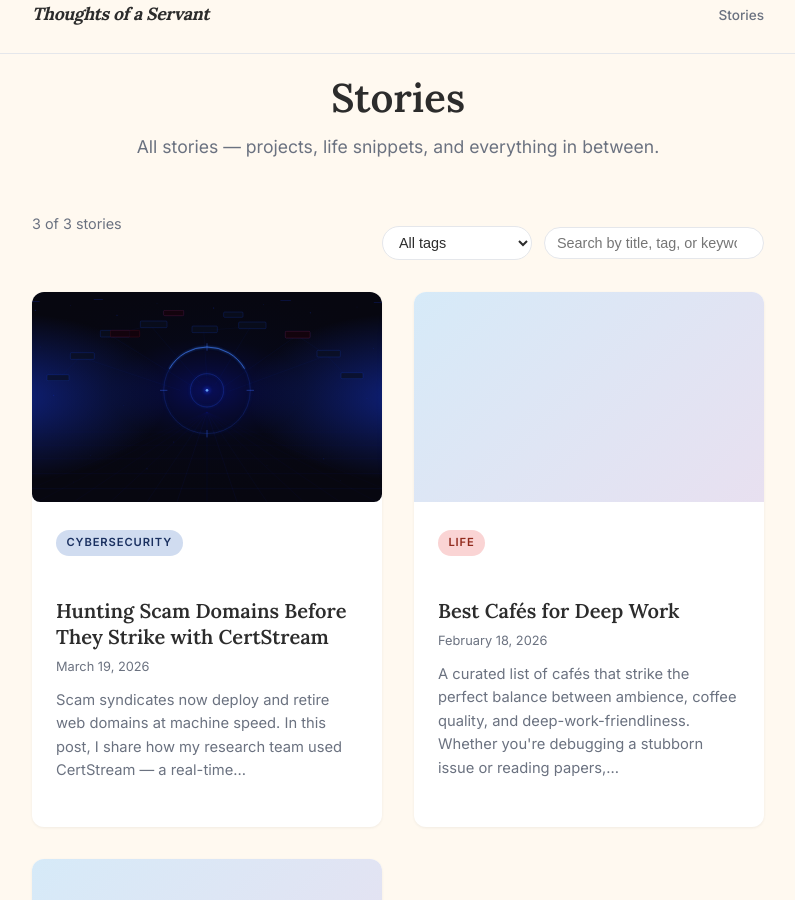
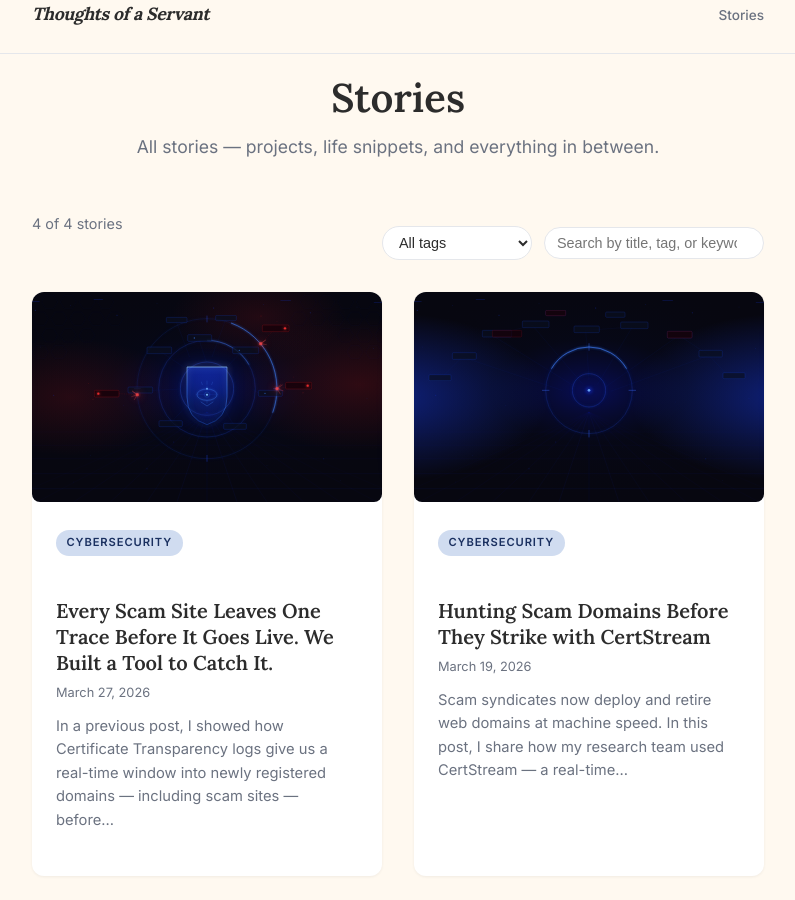
Before and after one commit to choonyongchan/thoughtsofaservant, a Jekyll site: the page built from stories.html, in a window 1280 px wide and 900 px high. Shown: the whole window, without its empty margins (242-1037 px from the left). Built offline with Jekyll 4.4.1, drawn with Linux system fonts in a browser that asks for light colours; some of the changed lines change nothing that is shown.

Commit message:
New Story on BrandSentinel

```diff
--- a/_posts/2026-03-19-hunting-scam-domains-before-they-strike-with-certstream.md
+++ b/_posts/2026-03-19-hunting-scam-domains-before-they-strike-with-certstream.md
@@ -13,6 +13,12 @@ Here's something that genuinely surprised me: modern scam operations are run lik
 They have CI/CD pipelines. They spin up cloud infrastructure on demand. They automate the deployment of thousands of scam websites, run them briefly, then tear them down before anyone can respond. Research by [Group-IB](https://www.group-ib.com/media-center/press-releases/classiscam-2023/) shows that organised scam syndicates have adopted the same DevOps practices your favourite tech companies use — except they're using it to steal from people. Their investigation into *Classiscam*, a scam-as-a-service operation, found 38,000 members organised across Telegram groups with defined roles, using bots to spin up fake phishing pages on demand — a supply chain for fraud that earned an estimated $64.5 million across 251 brands in 79 countries.
 
 That realisation changed how I think about cybersecurity. And it led my team to build something small, clever, and — I think — genuinely useful.
+
+---
+
+A note on where this work comes from. During my internship with the Asia-Pacific Digital Risk Protection team at a global cybersecurity company, I had the chance to observe how professional analysts actually hunt threats: the feeds they rely on, the signals they trust, and the exhausting manual workload that accumulates when the tooling can't keep up. CertStream was already on the team's radar. What you're reading is my attempt to understand it properly — to pull it apart, follow it back to its roots in Certificate Transparency, and make a clear case for why every practitioner doing this work should have it in their toolkit. Whatever is useful in this post, I owe to the analysts who showed me what the work actually looks like on the ground.
+
+---
 
 ## The Problem with Playing Defence
 
--- /dev/null
+++ b/_posts/2026-03-27-brandsentinel-a-live-feed-of-malicious-domains-before-the-first-victim-is-claimed.md
@@ -0,0 +1,111 @@
+---
+title: "Every Scam Site Leaves One Trace Before It Goes Live. We Built a Tool to Catch It."
+subtitle: "Introducing BrandSentinel: how we automated 95% of a Digital Risk Protection analyst's workload — and what we learned doing it"
+date: 2026-03-27
+category: Cybersecurity
+abstract: "In a previous post, I showed how Certificate Transparency logs give us a real-time window into newly registered domains — including scam sites — before they go live. But surfacing suspicious domains is only half the battle. In this post, I introduce BrandSentinel: an open-source pipeline that automatically classifies those domains using an ensemble of heuristics, eliminating the majority of manual analyst work and catching threats before the first victim is claimed."
+cover: /assets/images/covers/brandsentinel-cover.svg
+comments: true
+---
+
+When we pointed CertStream at two Singapore banks, it surfaced over three hundred suspicious domains in a single week. No human team could triage that volume before the threats became active. So we built a machine to do it — one that classifies domains in real time, flags the dangerous ones before the first victim ever loads the page, and hands analysts a curated shortlist instead of a firehose. This is the story of how that tool came to be, what it took to build it, and what it taught us about defending brands at machine speed.
+
+---
+
+Before I get into the technical details, I want to take a moment to acknowledge the people who made this work possible.
+
+During my internship, I had the privilege of learning from the Asia-Pacific Digital Risk Protection team at a leading cybersecurity company. They showed me what it really looks like to defend a brand in the wild — the volume, the pace, the judgment calls analysts make under pressure, and the genuine satisfaction of taking down a scam site before it harms someone. This project is built on everything they taught me, and I dedicate it to them.
+
+---
+
+## The Problem: We Found the Domains. Now What?
+
+In [my previous post](./2026-03-19-hunting-scam-domains-before-they-strike-with-certstream.md), I described how Certificate Transparency logs — and specifically CertStream, the real-time WebSocket feed built by Cali Dog Security — give us a powerful early warning system. Every domain that obtains an HTTPS certificate is publicly logged the moment it does, and brand-targeted scam domains are no exception. That means we can see them at the point of certificate issuance, often before the site is even reachable.
+
+The problem we were left with was a different one entirely: **volume**.
+
+CertStream processes millions of certificate events every day. Even after filtering to domains that contain your brand keywords, you're looking at hundreds of candidates per day for a single brand. A human analyst cannot manually investigate each one fast enough for the intelligence to be actionable. By the time they've worked through the queue, the scam domains they flagged are either weaponised or gone.
+
+We had solved the sourcing problem. We had created a new one.
+
+## The Implication: Speed Is Not a Nice-to-Have
+
+Let me be direct about the stakes. In threat intelligence, there are two kinds of errors. **False positives** — flagging a benign domain as malicious — waste analyst time and erode trust in the tool. Annoying, but recoverable. **False negatives** — missing a real scam domain — mean a live phishing site with your brand's logo on it is collecting victims' credentials, authorising fraudulent transactions, and destroying customer trust, with nobody at your organisation aware it exists.
+
+False negatives are not a metric. They are harm to real people.
+
+The implication is this: an automated classification layer that works around the clock, surfaces threats with high recall, and hands analysts only what truly requires human judgment is not a convenience — it is a prerequisite for any serious DRP operation. That is what we set out to build.
+
+## BrandSentinel: A Live Feed of Malicious Domains
+
+### Methodology
+
+BrandSentinel is an open-source Digital Risk Protection pipeline. It ingests domains from multiple threat intelligence feeds continuously, classifies them using an ensemble of heuristics, and writes verdicts to per-category output files — all while the analyst monitors a live dashboard in Prefect's UI.
+
+**Ingestion.** Ten source workers run as independent async tasks, each polling a different feed on its own schedule:
+
+| Source | Frequency |
+|---|---|
+| CertStream | Live (CT log stream) |
+| URLhaus | Every 5 minutes |
+| PhishTank | Every 1 hour |
+| OpenPhish | Every 12 hours |
+| CERT Polska, Phishing.Database, Phishing Army, Botvrij.eu, DigitalSide | Configurable |
+| Manual import file | Every 30 seconds |
+
+Every domain that any source produces is placed onto a shared, deduplicated `asyncio.Queue`. If a domain has been seen before — across any source — it is silently dropped. The pipeline never processes the same domain twice.
+
+**Filtering.** A keyword-based filter checks each domain against the brand configurations in `config.yaml`. Domains that do not contain a brand keyword are classified as `IRRELEVANT` and logged immediately. This is the first gate, and it is intentionally cheap — regex matching costs nothing compared to what comes next.
+
+**Classification.** For every domain that passes the filter, BrandSentinel concurrently fetches the HTTP response (following redirects, capturing page content), resolves DNS records, and retrieves the TLS certificate — all in parallel. This enriched context is then passed through a pipeline of 15 heuristics.
+
+The heuristics run lazily. If any single heuristic produces a *definitive* verdict — such as matching a known brand favicon hash on a non-canonical domain, or detecting a phishing kit directory structure — the pipeline short-circuits and assigns that verdict immediately, without running the remaining checks. For contributing signals, scores are accumulated and normalised. The final verdict is one of four categories:
+
+- **SCAM** — High confidence. Investigate and initiate takedown.
+- **INCONCLUSIVE** — Suspicious. Requires analyst review.
+- **BENIGN** — Passed all checks. Continue monitoring passively.
+- **IRRELEVANT** — Not related to the monitored brand. Dropped.
+
+A few heuristics are worth calling out explicitly because they do the heaviest lifting:
+
+- **Inactive domain**: An HTTP timeout, connection refusal, or non-200 response is a strong signal — scam domains are frequently pre-registered before they're weaponised, or already retired.
+- **Parking detection**: The page content or DNS fingerprint matches a known domain parking service. These are typically benign, but they are watched — parked domains can be activated at any time.
+- **Brand lookalike**: Levenshtein distance between the registered domain and the brand's canonical domain detects typosquatting and combosquatting that a keyword filter alone would miss.
+- **Favicon hash matching**: A SHA-1 hash of the site's favicon is compared against a curated list of brand favicon hashes. A match on a non-canonical domain is a near-definitive SCAM signal — an attacker has copied the brand's own visual identity.
+- **Forms exfiltration**: Login forms or input fields that submit to a different domain than the one being analysed are a reliable indicator of a credential-harvesting phishing page.
+
+**Output.** Verdicts are written continuously to `scam.txt`, `inconclusive.txt`, `benign.txt`, and `irrelevant.txt`. The entire pipeline is orchestrated by Prefect, which provides a live UI for observing flow runs, retrying failed tasks, and inspecting per-domain logs without touching the terminal.
+
+### Results
+
+The version I am describing here is the current, fully instrumented release. But the insight that validated the approach came from something far simpler.
+
+An early prototype ran only two heuristics: the **inactive domain check** and the **parking detection check**. No lookalike scoring, no favicon hashing, no content analysis — just those two. Even with only CertStream as the data source, the results were striking.
+
+Of every hundred domains flagged by the brand keyword filter, roughly **ninety-five were resolved by those two heuristics alone**. The inactive check cleared out domains that had been registered but not yet deployed — or already retired. The parking check cleared out benign infrastructure that had been registered speculatively by domain investors, not attackers. What remained — the five or so domains that were live, active, and neither parked nor obviously benign — was the set that actually warranted human attention.
+
+In operational terms, my team of DRP analyst colleagues who previously faced up to a thousand manual lookups per day was reduced to reviewing fewer than a handful. The pipeline had not replaced the analyst. It had surely given them back their day for customer engagement.
+
+### Discussion
+
+The two-heuristic result is encouraging, but it is not the ceiling — it is the floor. The more sources you ingest from, and the more precisely your heuristics are calibrated, the tighter the classification becomes.
+
+This brings us back to the two-error asymmetry. **False positives** are an inconvenience: the analyst reviews a benign domain and clears it. The cost is time. **False negatives** are a failure: a scam domain is classified as benign or irrelevant and goes unactioned. The cost is victims. BrandSentinel is deliberately calibrated toward recall over precision — when evidence is ambiguous, the verdict is `INCONCLUSIVE`, not `BENIGN`. The analyst sees it. The domain does not slip through.
+
+As research matures, more can be layered in. New ingestion sources plug in by implementing a single `Source` base class. New heuristics extend `HeuristicBase` and register themselves; the orchestrator handles the rest. Commercial feeds — URLScan.io, OTX, VirusTotal — can join the source pool without touching the classification logic. An ML-based scoring layer can replace or complement the weighted heuristic sum for teams with labelled datasets. The architecture was designed to absorb these improvements without structural change.
+
+## Who Should Use This
+
+**Digital Risk Protection teams** are the primary audience. BrandSentinel is not a replacement for experienced analysts — it is the triage layer that lets them work on what matters. Instead of spending their shift manually checking whether `mybank-secure-login.xyz` resolves to anything, analysts can focus on the pre-scored shortlist that BrandSentinel surfaces: live domains, with suspicious content, with brand-identical favicons, submitting credentials to a foreign server. That is a very different kind of work.
+
+**Small and medium enterprises** are the second audience, and perhaps the more important one. Most SMEs do not have a DRP team. They may not even know how actively their brand is being impersonated online. Running BrandSentinel — even in its simplest configuration, with CertStream and a handful of brand keywords — produces a sobering and actionable picture of digital threat exposure. For an SME trying to decide whether to invest in a commercial DRP solution, that picture is exactly the evidence they need.
+
+## What Comes Next
+
+BrandSentinel is open source. It is a gift to the cybersecurity community, in the same spirit as the team that first gave me this perspective. If you work in threat intelligence, digital risk, or brand protection, I hope you find it useful — and I hope you make it better. Open an issue, submit a heuristic, add a feed.
+
+The threat is automated. The defence should be too.
+
+---
+
+*If you're running BrandSentinel against your own brand, I'd genuinely like to hear what you find. What heuristics are generating the most signal? What sources are you missing? Leave a comment below.*
```
Also changed, not shown: assets/images/covers/brandsentinel-cover.svg (added).
